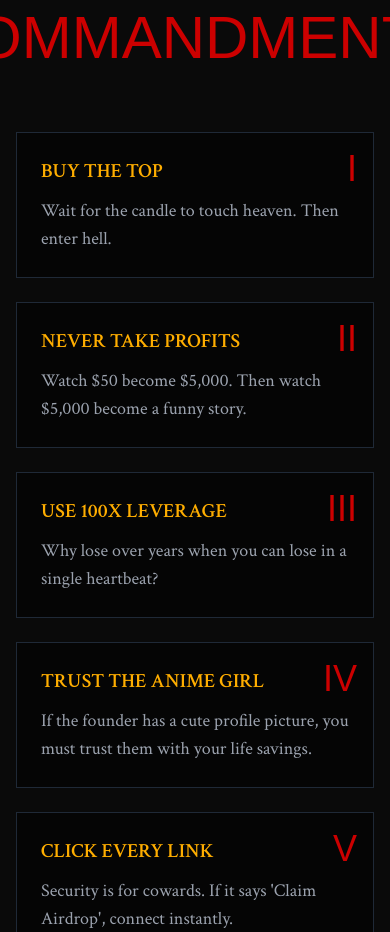
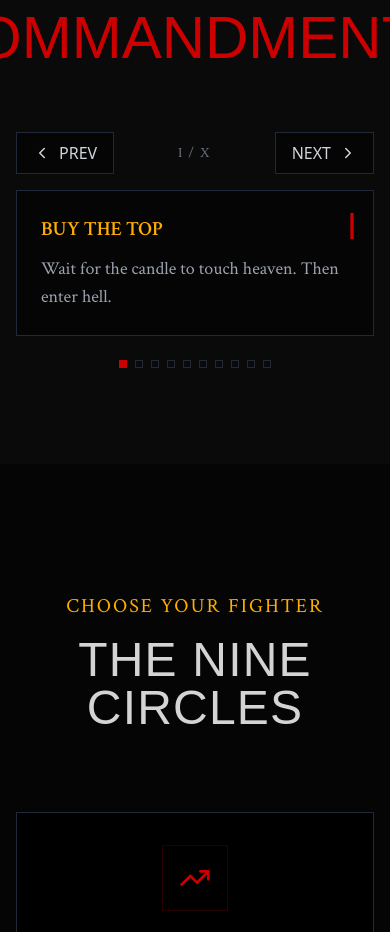
Before and after one commit to Pluviophile84/HELLCOIN, a Next.js app: page / in a window 390 px wide. Shown: the part 2362-3294 px from the top of the page. Built offline with nearby package versions, Linux system fonts and the light colour scheme; a web font is replaced by a local one.

Commit message:
Update Commandments.tsx

```diff
--- a/components/sections/Commandments.tsx
+++ b/components/sections/Commandments.tsx
@@ -1,5 +1,8 @@
 "use client";
-import { motion } from "framer-motion";
+
+import { useCallback, useMemo, useState } from "react";
+import { AnimatePresence, motion } from "framer-motion";
+import { ChevronLeft, ChevronRight } from "lucide-react";
 
 const commandments = [
   { id: "I", title: "BUY THE TOP", text: "Wait for the candle to touch heaven. Then enter hell." },
@@ -14,58 +17,197 @@ const commandments = [
   { id: "X", title: "TRUST EVERY INFLUENCER", text: "Nothing screams financial wisdom like a man filming price predictions from inside his car at 3AM." },
 ];
 
+function CommandmentCard({
+  c,
+  className = "",
+}: {
+  c: (typeof commandments)[number];
+  className?: string;
+}) {
+  return (
+    <div
+      className={[
+        "bg-hell-black border border-gray-800 p-6 relative group",
+        "transition-all duration-75 ease-out",
+        "hover:border-hell-red hover:scale-[1.01]",
+        className,
+      ].join(" ")}
+    >
+      {/* ID Number */}
+      <div className="absolute top-4 right-4 font-gothic text-4xl text-hell-red">
+        {c.id}
+      </div>
+
+      {/* Title */}
+      <h3 className="font-terminal text-xl text-[#ffae00] mb-3 group-hover:text-hell-red uppercase font-semibold transition-colors duration-75">
+        {c.title}
+      </h3>
+
+      {/* Text */}
+      <p className="font-terminal text-lg text-gray-400 group-hover:text-gray-200 transition-colors duration-75">
+        {c.text}
+      </p>
+    </div>
+  );
+}
+
+const swipeConfidenceThreshold = 9000;
+const swipePower = (offset: number, velocity: number) => Math.abs(offset) * velocity;
+
 export const Commandments = () => {
+  const total = commandments.length;
+  const [[index, direction], setIndex] = useState<[number, number]>([0, 0]);
+
+  const current = useMemo(() => {
+    const i = ((index % total) + total) % total;
+    return commandments[i];
+  }, [index, total]);
+
+  const paginate = useCallback(
+    (dir: number) => {
+      setIndex(([i]) => [i + dir, dir]);
+    },
+    [setIndex]
+  );
+
+  const sliderVariants = {
+    enter: (dir: number) => ({
+      x: dir > 0 ? 140 : -140,
+      opacity: 0,
+      filter: "blur(1px)",
+    }),
+    center: {
+      x: 0,
+      opacity: 1,
+      filter: "blur(0px)",
+    },
+    exit: (dir: number) => ({
+      x: dir > 0 ? -140 : 140,
+      opacity: 0,
+      filter: "blur(1px)",
+    }),
+  };
+
   return (
     <section id="commandments" className="py-24 px-4 bg-hell-dark relative">
       <div className="max-w-7xl mx-auto">
-
         {/* --- HEADER --- */}
         <div className="text-center mb-16 flex flex-col items-center gap-2">
           <span className="font-terminal text-[#ffae00] text-lg md:text-xl tracking-widest uppercase">
-          LAW OF THE LAND
+            LAW OF THE LAND
           </span>
           <h2 className="font-gothic text-6xl md:text-8xl text-hell-white">
             THE TEN <span className="text-hell-red">COMMANDMENTS</span>
           </h2>
         </div>
 
+        {/* =========================================================
+            TABLET + PHONE: SLIDER (below lg)
+           ========================================================= */}
+        <div className="lg:hidden">
+          <div className="mx-auto max-w-xl">
+            {/* Slider frame */}
+            <div className="relative">
+              {/* Prev/Next buttons */}
+              <div className="flex items-center justify-between mb-4">
+                <button
+                  type="button"
+                  onClick={() => paginate(-1)}
+                  aria-label="Previous commandment"
+                  className="inline-flex items-center gap-2 px-4 py-2 border border-gray-800 bg-hell-black text-gray-300 hover:text-hell-white hover:border-hell-red transition-colors duration-75"
+                >
+                  <ChevronLeft size={18} />
+                  PREV
+                </button>
+
+                <div className="font-terminal text-sm tracking-widest uppercase text-gray-500">
+                  {current.id} / X
+                </div>
+
+                <button
+                  type="button"
+                  onClick={() => paginate(1)}
+                  aria-label="Next commandment"
+                  className="inline-flex items-center gap-2 px-4 py-2 border border-gray-800 bg-hell-black text-gray-300 hover:text-hell-white hover:border-hell-red transition-colors duration-75"
+                >
+                  NEXT
+                  <ChevronRight size={18} />
+                </button>
+              </div>
+
+              {/* Swipeable card */}
+              <div className="relative">
+                <AnimatePresence initial={false} custom={direction}>
+                  <motion.div
+                    key={current.id}
+                    custom={direction}
+                    variants={sliderVariants}
+                    initial="enter"
+                    animate="center"
+                    exit="exit"
+                    transition={{
+                      x: { type: "spring", stiffness: 420, damping: 36 },
+                      opacity: { duration: 0.15 },
+                    }}
+                    drag="x"
+                    dragConstraints={{ left: 0, right: 0 }}
+                    dragElastic={0.9}
+                    onDragEnd={(_, info) => {
+                      const swipe = swipePower(info.offset.x, info.velocity.x);
+                      if (swipe < -swipeConfidenceThreshold) paginate(1);
+                      else if (swipe > swipeConfidenceThreshold) paginate(-1);
+                    }}
+                    style={{ touchAction: "pan-y" }}
+                  >
+                    <CommandmentCard c={current} />
+                  </motion.div>
+                </AnimatePresence>
+              </div>
+
+              {/* Dots */}
+              <div className="mt-6 flex items-center justify-center gap-2">
+                {commandments.map((c, i) => {
+                  const active = c.id === current.id;
+                  return (
+                    <button
+                      key={c.id}
+                      type="button"
+                      aria-label={`Go to commandment ${c.id}`}
+                      onClick={() => setIndex([i, i > index ? 1 : -1])}
+                      className={[
+                        "h-2 w-2 border border-gray-800 transition-colors duration-75",
+                        active ? "bg-hell-red border-hell-red" : "bg-transparent hover:border-hell-red",
+                      ].join(" ")}
+                    />
+                  );
+                })}
+              </div>
+            </div>
+          </div>
+        </div>
+
+        {/* =========================================================
+            LAPTOP + DESKTOP: FULL GRID (lg and up) — SAME AS BEFORE
+           ========================================================= */}
         <motion.div
           initial="hidden"
           whileInView="visible"
           viewport={{ once: true }}
           variants={{
-            visible: { transition: { staggerChildren: 0.1 } }
+            visible: { transition: { staggerChildren: 0.1 } },
           }}
-          className="grid grid-cols-1 md:grid-cols-2 lg:grid-cols-3 xl:grid-cols-4 gap-6"
+          className="hidden lg:grid grid-cols-1 md:grid-cols-2 lg:grid-cols-3 xl:grid-cols-4 gap-6"
         >
           {commandments.map((c, i) => (
             <motion.div
               key={c.id}
               variants={{
                 hidden: { opacity: 0, y: 50 },
-                visible: { opacity: 1, y: 0 }
+                visible: { opacity: 1, y: 0 },
               }}
-              className={`
-                bg-hell-black border border-gray-800 p-6 relative group
-                transition-all duration-75 ease-out
-                hover:border-hell-red hover:scale-[1.01]
-                ${i === 0 || i === 9 ? 'md:col-span-2' : ''}
-              `}
+              className={i === 0 || i === 9 ? "md:col-span-2" : ""}
             >
-              {/* ID Number (Fixed Bright Red) */}
-              <div className="absolute top-4 right-4 font-gothic text-4xl text-hell-red">
-                {c.id}
-              </div>
-
-              {/* Title */}
-              <h3 className="font-terminal text-xl text-[#ffae00] mb-3 group-hover:text-hell-red uppercase font-semibold transition-colors duration-75">
-                {c.title}
-              </h3>
-
-              {/* Text */}
-              <p className="font-terminal text-lg text-gray-400 group-hover:text-gray-200 transition-colors duration-75">
-                {c.text}
-              </p>
+              <CommandmentCard c={c} />
             </motion.div>
           ))}
         </motion.div>
```
